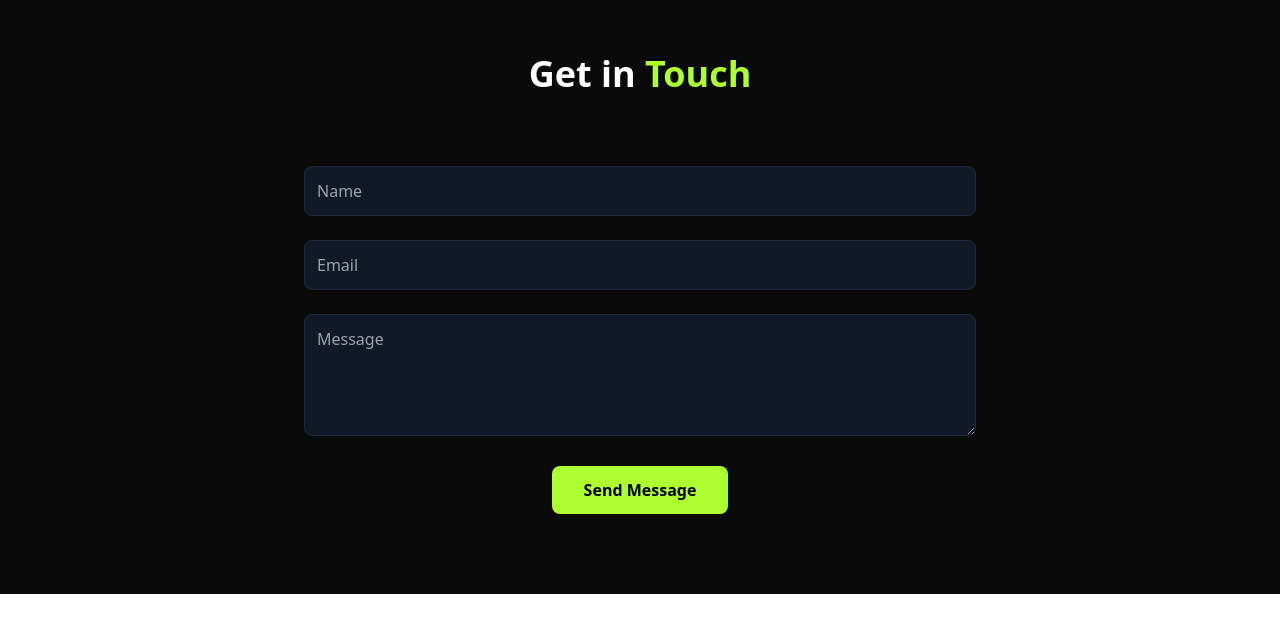
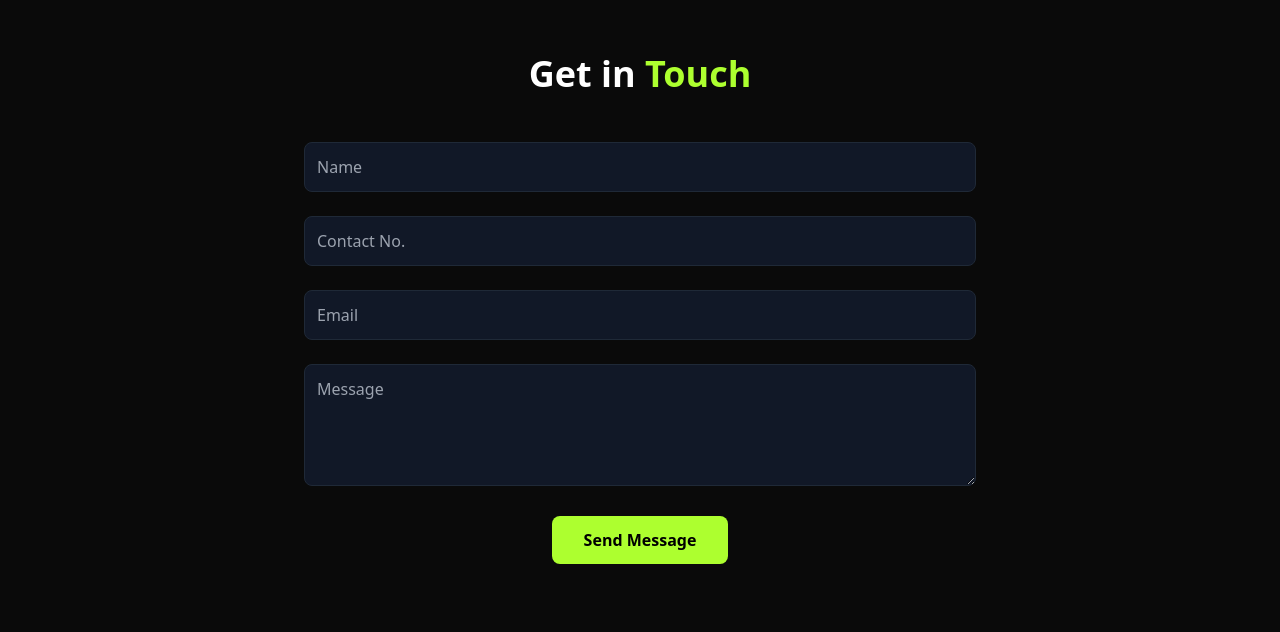
Before and after one commit to popol09/my-info, a React (Vite) app: page / in a window 1280 px wide. Shown: the part 2240-2872 px from the top of the page. Before the commit the page ends 2834 px from the top, so only its background shows below. Built offline with nearby package versions, Linux system fonts and the light colour scheme.

Commit message:
contact me edits

```diff
--- a/package.json
+++ b/package.json
@@ -9,10 +9,11 @@
     "build": "vite build",
     "lint": "eslint . --ext .js,.jsx,.ts,.tsx",
     "preview": "vite preview",
-  "predeploy": "npm run build",
+    "predeploy": "npm run build",
     "deploy": "vite build && gh-pages -d dist"
   },
   "dependencies": {
+    "@emailjs/browser": "^4.4.1",
     "lucide-react": "latest",
     "react": "^18.3.1",
     "react-dom": "^18.3.1"
--- a/src/components/ContactSection.tsx
+++ b/src/components/ContactSection.tsx
@@ -1,42 +1,122 @@
-import React from "react";
+// import React from "react";
+// export const ContactSection = () => {
+//   return <section className="py-20 px-4">
+//       <div className="max-w-2xl mx-auto text-center">
+//         <h2 className="text-4xl font-bold mb-12 text-white">
+//           Get in <span className="text-[#ADFF2F]">Touch</span>
+//         </h2>
+//         {/* <form className="space-y-6">
+//           <input type="text" placeholder="Name" className="w-full p-3 bg-gray-900 border border-gray-800 rounded-lg focus:border-[#ADFF2F] focus:outline-none text-white" />
+//           <input type="email" placeholder="Email" className="w-full p-3 bg-gray-900 border border-gray-800 rounded-lg focus:border-[#ADFF2F] focus:outline-none text-white" />
+//           <textarea placeholder="Message" rows={4} className="w-full p-3 bg-gray-900 border border-gray-800 rounded-lg focus:border-[#ADFF2F] focus:outline-none text-white" />
+//           <button type="submit" className="px-8 py-3 bg-[#ADFF2F] text-black font-bold rounded-lg hover:bg-[#98DB29] transition-colors">
+//             Send Message
+//           </button>
+//         </form> */}
+//         <form
+//           action="https://formspree.io/f/mpwropbw"
+//           method="POST"
+//           className="space-y-6"
+//         >
+//           {/* Anti-spam hidden field */}
+//           <input type="hidden" name="_captcha" value="false" />
+//           <input type="hidden" name="_template" value="box" />
+//           <input type="hidden" name="_next" value="https://popol09.github.io/my-info/" />
+
+//           <input
+//             type="text"
+//             name="name"
+//             placeholder="Name"
+//             required
+//             className="w-full p-3 bg-gray-900 border border-gray-800 rounded-lg focus:border-[#ADFF2F] focus:outline-none text-white"
+//           />
+//           <input
+//             type="email"
+//             name="email"
+//             placeholder="Email"
+//             required
+//             pattern="[a-z0-9._%+-]+@[a-z0-9.-]+\.[a-z]{2,}$"
+//             onInvalid={(e) => e.target.setCustomValidity("Please enter a valid email address")}
+//             onInput={(e) => e.target.setCustomValidity("")}
+//             className="w-full p-3 bg-gray-900 border border-gray-800 rounded-lg focus:border-[#ADFF2F] focus:outline-none text-white"
+//           />
+//           <textarea
+//             name="message"
+//             placeholder="Message"
+//             rows={4}
+//             required
+//             className="w-full p-3 bg-gray-900 border border-gray-800 rounded-lg focus:border-[#ADFF2F] focus:outline-none text-white"
+//           />
+//           <button
+//             type="submit"
+//             className="px-8 py-3 bg-[#ADFF2F] text-black font-bold rounded-lg hover:bg-[#98DB29] transition-colors"
+//           >
+//             Send Message
+//           </button>
+//         </form>
+//       </div>
+//     </section>;
+// };
+
+import React, { useRef } from "react";
+import emailjs from "@emailjs/browser";
+
 export const ContactSection = () => {
-  return <section className="py-20 px-4">
+  const form = useRef();
+
+  const sendEmail = (e) => {
+    e.preventDefault();
+
+    emailjs
+      .sendForm(
+        "service_lj8jsjy",     // Replace with your EmailJS service ID
+        "template_fq1xxfe",    // Replace with your EmailJS template ID
+        form.current,
+        "nP5OKT3w-TYmfM0XW"      // Replace with your EmailJS public key
+      )
+      .then(
+        (result) => {
+          console.log("Email successfully sent!", result.text);
+          alert("Message sent successfully!");
+          form.current.reset();
+        },
+        (error) => {
+          console.log("Failed to send email:", error.text);
+          alert("Failed to send message. Please try again.");
+        }
+      );
+  };
+
+  return (
+    <section className="py-20 px-4">
       <div className="max-w-2xl mx-auto text-center">
         <h2 className="text-4xl font-bold mb-12 text-white">
           Get in <span className="text-[#ADFF2F]">Touch</span>
         </h2>
-        {/* <form className="space-y-6">
-          <input type="text" placeholder="Name" className="w-full p-3 bg-gray-900 border border-gray-800 rounded-lg focus:border-[#ADFF2F] focus:outline-none text-white" />
-          <input type="email" placeholder="Email" className="w-full p-3 bg-gray-900 border border-gray-800 rounded-lg focus:border-[#ADFF2F] focus:outline-none text-white" />
-          <textarea placeholder="Message" rows={4} className="w-full p-3 bg-gray-900 border border-gray-800 rounded-lg focus:border-[#ADFF2F] focus:outline-none text-white" />
-          <button type="submit" className="px-8 py-3 bg-[#ADFF2F] text-black font-bold rounded-lg hover:bg-[#98DB29] transition-colors">
-            Send Message
-          </button>
-        </form> */}
-        <form
-          action="https://formspree.io/f/mpwropbw"
-          method="POST"
-          className="space-y-6"
-        >
-          {/* Anti-spam hidden field */}
-          <input type="hidden" name="_captcha" value="false" />
-          <input type="hidden" name="_template" value="box" />
-          <input type="hidden" name="_next" value="https://popol09.github.io/my-info/" />
 
+        <form ref={form} onSubmit={sendEmail} className="space-y-6">
           <input
             type="text"
-            name="name"
+            name="user_name"
             placeholder="Name"
             required
             className="w-full p-3 bg-gray-900 border border-gray-800 rounded-lg focus:border-[#ADFF2F] focus:outline-none text-white"
           />
           <input
+            type="text"
+            name="contact_no"
+            placeholder="Contact No."
+            className="w-full p-3 bg-gray-900 border border-gray-800 rounded-lg focus:border-[#ADFF2F] focus:outline-none text-white"
+          />
+          <input
             type="email"
-            name="email"
+            name="user_email"
             placeholder="Email"
             required
             pattern="[a-z0-9._%+-]+@[a-z0-9.-]+\.[a-z]{2,}$"
-            onInvalid={(e) => e.target.setCustomValidity("Please enter a valid email address")}
+            onInvalid={(e) =>
+              e.target.setCustomValidity("Please enter a valid email address")
+            }
             onInput={(e) => e.target.setCustomValidity("")}
             className="w-full p-3 bg-gray-900 border border-gray-800 rounded-lg focus:border-[#ADFF2F] focus:outline-none text-white"
           />
@@ -55,5 +135,6 @@ export const ContactSection = () => {
           </button>
         </form>
       </div>
-    </section>;
+    </section>
+  );
 };
```
Also changed, not shown: 1 other file (tests, documents, lock files or other folders).
